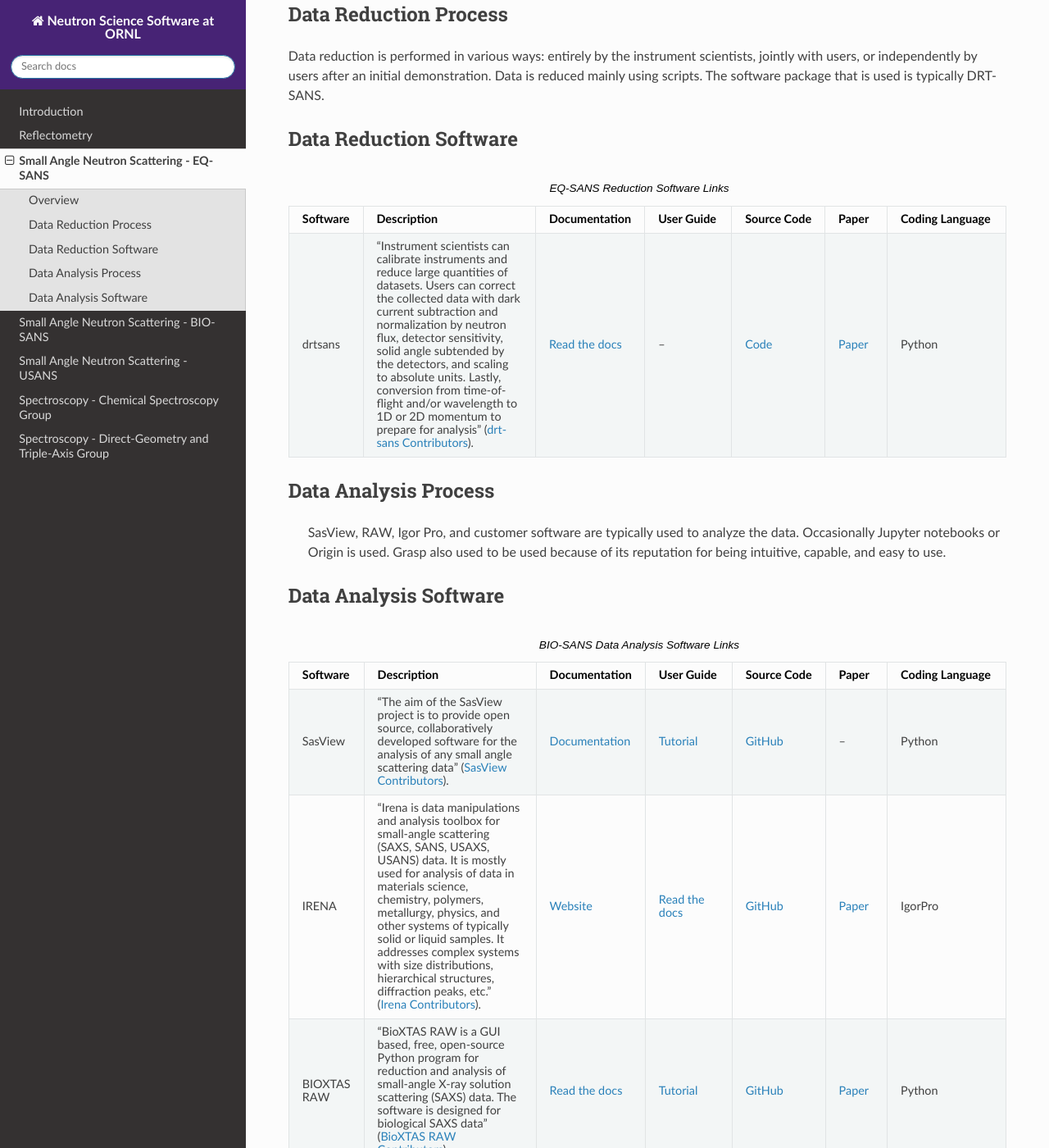
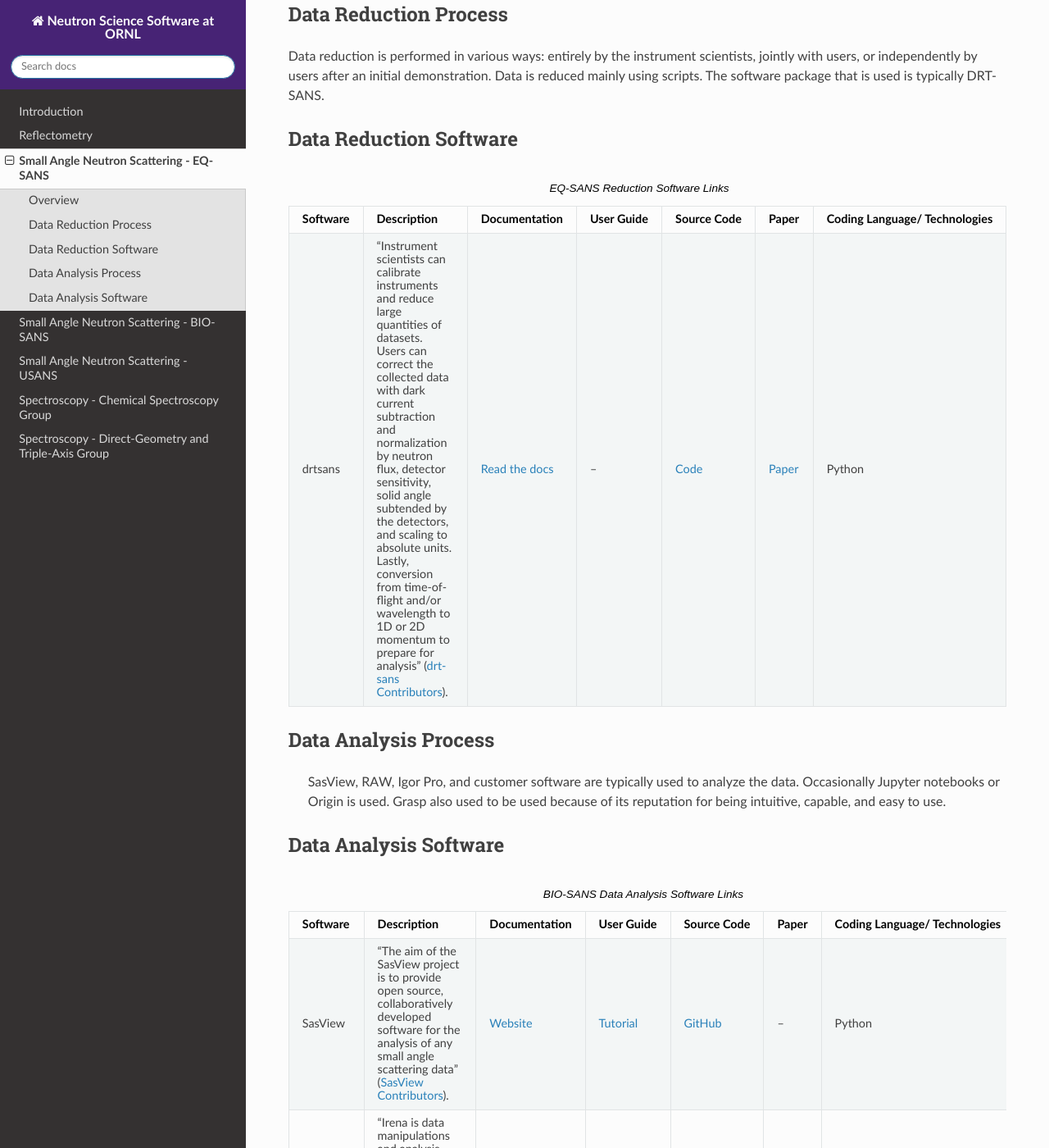
Before and after one commit to neutrons/neutrons-software-overview, a Sphinx documentation site: the page built from source/eqsans.rst, in a window 1280 px wide and 1400 px high, scrolled down 287 px. Shown: the whole window at 82% size. Built offline with Sphinx 7.4.7 and the Read the Docs theme 2.0.0, drawn with Linux system fonts in a browser that asks for light colours; some of the changed text lies outside the part shown.

Commit message:
Update eqsans.rst

```diff
--- a/source/eqsans.rst
+++ b/source/eqsans.rst
@@ -30,7 +30,7 @@ Data Reduction Software
      - User Guide
      - Source Code
      - Paper
-     - Coding Language
+     - Coding Language/ Technologies
    * - drtsans
      - "Instrument scientists can calibrate instruments and reduce large quantities of datasets. Users can correct the collected data with dark current subtraction and normalization by neutron flux, detector sensitivity, solid angle subtended by the detectors, and scaling to absolute units. Lastly, conversion from time-of-flight and/or wavelength to 1D or 2D momentum to prepare for analysis" (`drt-sans Contributors <https://www.osti.gov/biblio/1839359>`_).
      - `Read the docs <https://drtsans.readthedocs.io/en/latest/>`_
@@ -58,10 +58,10 @@ Data Analysis Software
      - User Guide
      - Source Code
      - Paper
-     - Coding Language
+     - Coding Language/ Technologies
    * - SasView
      - "The aim of the SasView project is to provide open source, collaboratively developed software for the analysis of any small angle scattering data" (`SasView Contributors <https://www.sasview.org/about/>`_).
-     - `Documentation <https://www.sasview.org/documentation>`_
+     - `Website <https://www.sasview.org/documentation>`_
      - `Tutorial <https://www.sasview.org/documentation>`_
      - `GitHub <https://github.com/SasView/sasview>`_
      - --
@@ -84,19 +84,19 @@ Data Analysis Software
      - "IgorPro is an interactive software environment for experimentation with scientific and engineering data. Igor provides many analysis capabilities, including curve fitting, peak analysis, signal processing and statistics, and much more" (`WaveMetrics <https://www.wavemetrics.com/products/igorpro>`_).
      - --
      - `Support <https://www.wavemetrics.com/support>`_
-     - `WaveMetric <https://www.wavemetrics.com/downloads/current>`_
+     - `Website <https://www.wavemetrics.com/downloads/current>`_
      - --
      - Igor
    * - Origin
      - "Origin is a powerful data analysis and publication-quality graphing software, tailored to the needs of scientists and engineers. OriginPro offers features such as Peak Fitting, Surface Fitting, Statistics, Signal Processing and Image Handling" (`OriginLab <https://www.originlab.com/doc/en/User-Guide/GSB-Intro>`_).
-     - `Documentation <https://www.originlab.com/doc/>`_
+     - `Website <https://www.originlab.com/doc/>`_
      - `Guide <https://www.originlab.com/doc/User-Guide>`_
      - `Website <https://www.originlab.com/index.aspx?go=PRODUCTS/Origin>`_
      - --
      - LabTalk
    * - Grasp
      - "'GRASP' is a Matlab script application designed for the graphical inspection, analysis and reduction of multi-detector data produced by the Small-Angle Neutron Scattering (SANS) instruments of the Institut Laue-Langevin (ILL)" (`Grasp Contributors <https://www.ill.eu/users/support-labs-infrastructure/software-scientific-tools/grasp>`_).
-     - `Documentation <https://www.ill.eu/users/support-labs-infrastructure/software-scientific-tools/grasp>`_
+     - `Website <https://www.ill.eu/users/support-labs-infrastructure/software-scientific-tools/grasp>`_
      - `Manual <https://www.ill.eu/fileadmin/user_upload/ILL/3_Users/Scientific_groups/Large_Scale_Structures/Grasp/Download/grasp_manual.pdf>`_
      - `Website <https://www.ill.eu/users/support-labs-infrastructure/software-scientific-tools/grasp>`_
      - `Paper <https://journals.iucr.org/j/issues/2023/05/00/jl5070/index.html>`_
```
